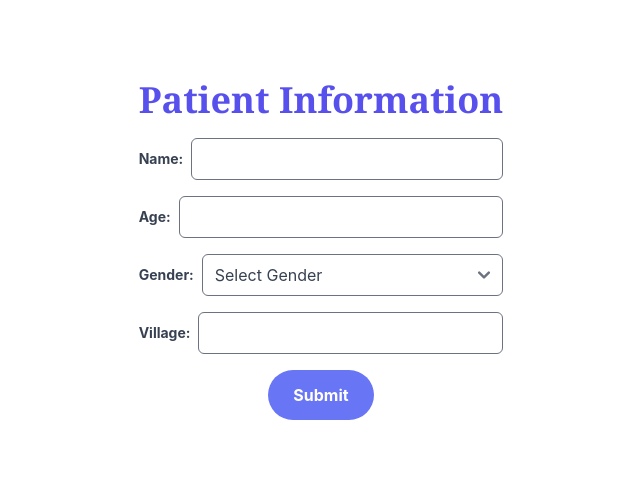
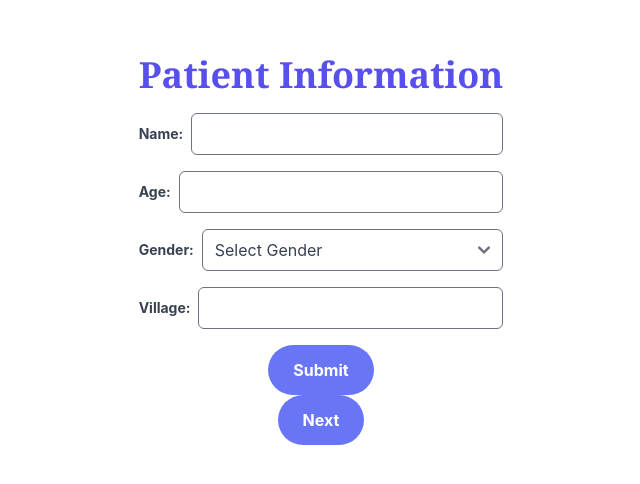
Before and after one commit to Babban33/dental, a React (Vite) app: page /info in a window 1280 px wide. Shown: the part 184-668 px from the top of the page, without its empty margins (319-959 px from the left). Built offline with nearby package versions, Linux system fonts and the light colour scheme.

Commit message:
updat: added navbutton for opening

```diff
--- a/src/Pages/Info/information.jsx
+++ b/src/Pages/Info/information.jsx
@@ -1,7 +1,7 @@
 import React, { useState, useRef, useEffect } from "react";
 import KeyboardReact from "react-simple-keyboard";
 import "react-simple-keyboard/build/css/index.css";
-
+import NavButton from "../../components/btn";
 function InfoPage() {
     const [patientInfo, setPatientInfo] = useState({
         name: "",
@@ -113,6 +113,8 @@ function InfoPage() {
                     />
                 </div>
             )}
+
+            <NavButton destination="/opening" text="Next"/>
         </div>
     );
 }
```
